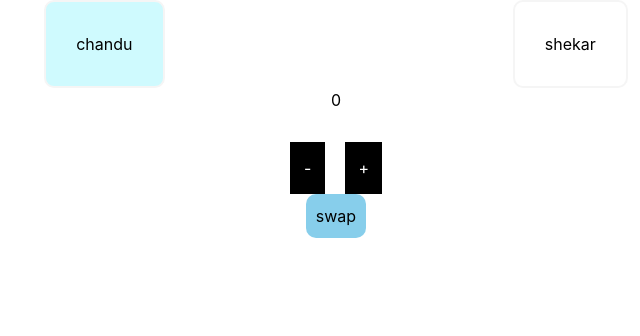
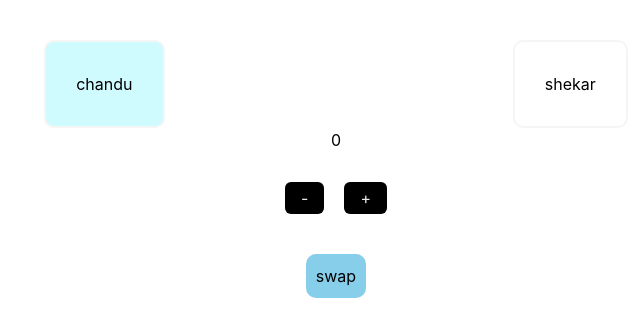
Before and after one commit to kusumachandu/State-management-example, a React (Create React App) app: page / in a window 1280 px wide. Shown: the top 336 px of the page, without its empty margins (304-944 px from the left). Built offline with nearby package versions, Linux system fonts and the light colour scheme.

Commit message:
added the counter functionality

```diff
--- a/package.json
+++ b/package.json
@@ -8,7 +8,7 @@
     "@testing-library/user-event": "^13.5.0",
     "react": "^18.2.0",
     "react-dom": "^18.2.0",
-    "react-scripts": "5.0.1",
+    "react-scripts": "^5.0.1",
     "web-vitals": "^2.1.4"
   },
   "scripts": {
--- a/src/components/SwapUser.jsx
+++ b/src/components/SwapUser.jsx
@@ -1,14 +1,21 @@
-import React, { useState } from 'react'
+import React, { useEffect, useState } from 'react'
 
 export default function SwapUser({users}) {
+
+  const activeUser = users.find(user => user.active);
   const [usersData, setUsersData] = useState(users);
-  const [count, setCount] = useState(0);
+
+  const [count, setCount] = useState(activeUser.counter);
+  useEffect(() => {
+    const activeUser = users.find(user => user.active);
+    console.log(activeUser);
+  }, [usersData, users])
 
   function swapUser() {
     setUsersData((prevUsers) => {
       const updatedUsers = [...prevUsers];
       const activeUser = updatedUsers.find(user => user.active);
-      const nextUserIndex = activeUser.id < users.length ? activeUser.id % users.length + 1 : 1;
+      const nextUserIndex = activeUser.id < users.length ? activeUser.id % users.length + 1 : activeUser.id - 1;
       console.log(nextUserIndex);
       const nextUser = updatedUsers.find(user => user.id === nextUserIndex);
 
@@ -17,16 +24,37 @@ export default function SwapUser({users}) {
         nextUser.active = true;
       }
 
-      console.log(nextUser);
+      console.log(count);
 
       return updatedUsers;
     });
 
+  }
 
+
+  function increment(){
+
+    setCount(count + 1);
+    setUsersData(prev => {
+      const updatedUsers = [...prev];
+
+      const activeUser = updatedUsers.find(user => user.active);
+
+      if(activeUser) {
+        activeUser.counter = count;
+      }
+
+      console.log(activeUser)
+      return updatedUsers
+    })
+  }
+
+  function decrement() {
+    setCount(count - 1);
   }
 
   return (
-    <div>
+    <div className='py-10'>
       <section style={{display: 'flex', justifyContent: 'space-evenly'}}>
         {usersData?.map((user, index) => (
           <div key={index} className={`user ${user.active ? 'active' : ''}`}>
@@ -40,10 +68,10 @@ export default function SwapUser({users}) {
         {count}
       </h2>
       <div style={{display: 'flex', gap: "20px", justifyContent: 'center', paddingTop: '30px'}}>
-        <button style={{padding: '14px', backgroundColor: "black", color: "white"}}>-</button>
-        <button style={{padding: '13px', backgroundColor: "black", color: "white"}}>+</button>
+        <button onClick={decrement} className='px-4 py-1 bg-black text-gray-200 rounded-md flex items-center'>-</button>
+        <button onClick={increment} className='px-4 py-1 text-gray-200 bg-black rounded-md flex items-center'>+</button>
       </div>
-      <div>
+      <div className='pt-10'>
         <button onClick={swapUser} className='' style={{backgroundColor: 'skyblue', padding: '10px', borderRadius: '10px'}}>swap</button>
       </div>
     </div>
```
Also changed, not shown: 1 other file (tests, documents, lock files or other folders).
